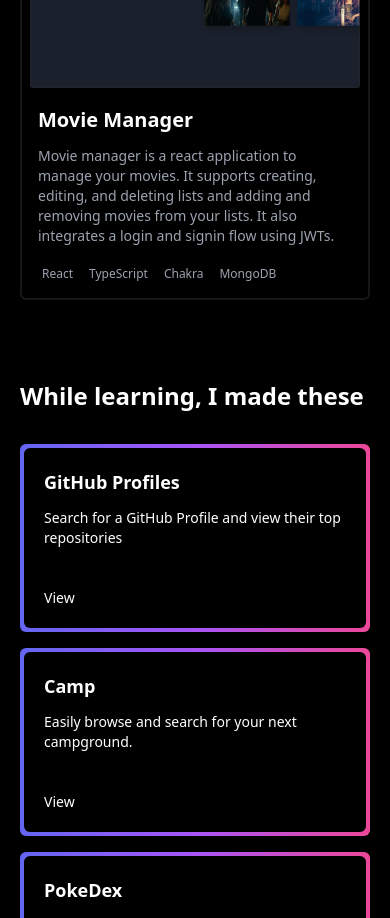
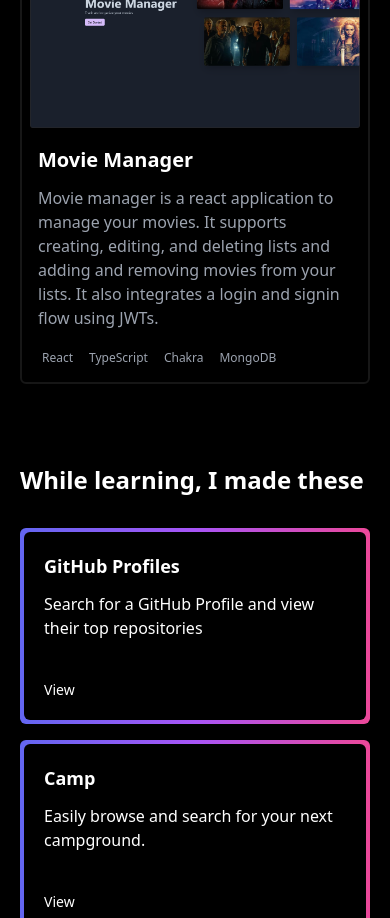
Before and after one commit to G-R3/gerar.dev, a Next.js app: page / in a window 390 px wide. Shown: the part 1060-1978 px from the top of the page. Built offline with nearby package versions, Linux system fonts and the light colour scheme.

Commit message:
fixing font sizes

```diff
--- a/src/components/Project.tsx
+++ b/src/components/Project.tsx
@@ -64,7 +64,7 @@ const Project: FC<ProjectType> = ({
           initial={{ opacity: 0, y: 100 }}
           viewport={{ once: true }}
           whileInView={{ opacity: 1, y: 0 }}
-          className="text-sm md:text-base text-gray-400 md:bg-neutral-800 py-3 rounded-md shadow-lg md:w-[450px] md:px-5 md:my-5"
+          className=" text-gray-400 md:bg-neutral-800 py-3 rounded-md shadow-lg md:w-[450px] md:px-5 md:my-5"
         >
           {longDescription}
         </motion.p>
--- a/src/components/ProjectCard.tsx
+++ b/src/components/ProjectCard.tsx
@@ -27,7 +27,7 @@ const ProjectCard: FC<ProjectType> = ({
         <div className="p-5 rounded-md bg-black flex flex-col justify-between items-start gap-10 h-full">
           <div>
             <h4 className="text-lg font-semibold">{title}</h4>
-            <p className="mt-3 text-sm md:text-base">{description}</p>
+            <p className="mt-3">{description}</p>
           </div>
 
           <button
--- a/src/components/ProjectModal.tsx
+++ b/src/components/ProjectModal.tsx
@@ -125,7 +125,7 @@ const ProjectModal: FC<Props> = ({
               <Dialog.Description
                 as={motion.p}
                 variants={fadeIn}
-                className="text-gray-400 text-sm sm:text-base mt-3 mb-6"
+                className="text-gray-400 mt-3 mb-8"
               >
                 {longDescription}
               </Dialog.Description>
@@ -135,7 +135,7 @@ const ProjectModal: FC<Props> = ({
               initial="hidden"
               animate="visible"
               variants={tagContainer}
-              className="flex flex-col gap-2 text-sm md:text-base sm:justify-end sm:flex-row sm:w-fit sm:ml-auto"
+              className="flex flex-col gap-2 sm:justify-end sm:flex-row sm:w-fit sm:ml-auto"
             >
               {!!externals.github && (
                 <motion.button
```
